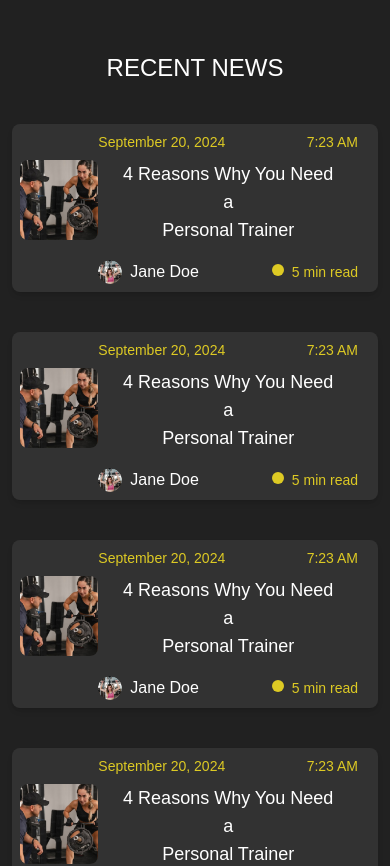
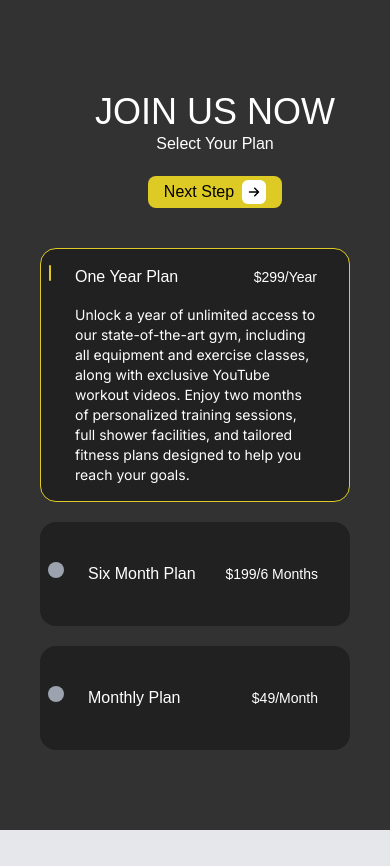
Before and after one commit to eyoaab/Gym-Management-Website, a React (Create React App) app in the folder front-end/gym-management-system/: page / in a window 390 px wide. Shown: the top 866 px of the page. After the commit the page ends 844 px from the top, so only its background shows below. Built offline with nearby package versions, Linux system fonts and the light colour scheme; a web font is replaced by a local one.

Commit message:
improved the plans and options page to be responsive

```diff
--- a/front-end/gym-management-system/src/pages/home-page/main-page.jsx
+++ b/front-end/gym-management-system/src/pages/home-page/main-page.jsx
@@ -16,9 +16,9 @@ function MainPage() {
       {/* <ServicePage /> */}
       {/* <ClassesPage /> */}
       {/* <TeatimonialsPage /> */}
-      <ShortBlogsPage />
+      {/* <ShortBlogsPage /> */}
+      <PlansOptionPage />
       {/*
-            <PlansOptionPage />
             <ContactPage />
             <Footer /> */}
     </div>
--- a/front-end/gym-management-system/src/pages/plans-option-page/components/options-card.jsx
+++ b/front-end/gym-management-system/src/pages/plans-option-page/components/options-card.jsx
@@ -1,13 +1,23 @@
 import React from "react";
 
-function OptionCard({ title, price, description, isSelected, handleSelection, index }) {
+function OptionCard({
+  title,
+  price,
+  description,
+  isSelected,
+  handleSelection,
+  index,
+}) {
   return (
     <div
-      className={`flex flex-row p-6 rounded-2xl bg-classBg
-      ${isSelected ? "border border-3 border-darkYellow py-4" : "border-none py-10"}
+      className={`flex flex-row p-2 md:p-5 rounded-2xl bg-classBg
+      ${
+        isSelected
+          ? "border border-3 border-darkYellow py-4"
+          : "border-none py-10"
+      }
       transition-all duration-500 ease-out`}
     >
-
       {/* Selection Indicator */}
 
       <div
@@ -20,8 +30,8 @@ function OptionCard({ title, price, description, isSelected, handleSelection, in
       <article className="flex flex-col flex-grow px-6 space-y-4">
         {/* Plan Header */}
         <div className="flex flex-row justify-between items-center">
-          <h2 className="text-white font-saira text-xl">{title}</h2>
-          <p className="text-white text-xl font-saira">{price}</p>
+          <h2 className="text-white font-saira text-md md:text-lg">{title}</h2>
+          <p className="text-white text-sm md:text-xl font-saira">{price}</p>
         </div>
 
         {/* Plan Description */}
--- a/front-end/gym-management-system/src/pages/plans-option-page/plans-option.jsx
+++ b/front-end/gym-management-system/src/pages/plans-option-page/plans-option.jsx
@@ -31,9 +31,10 @@ function PlansOptionPage() {
   };
 
   return (
-    <div className="flex flex-col md:flex-row  items-center justify-evenly py-20 px-20 bg-darkGray">
+    <div className=" bg-darkGray flex flex-col items-center justify-center overflow-hidden">
+      <div className="flex flex-col-reverse md:flex-row space-y-3  space-x-10 items-center justify-evenly py-20 px-10 md:px-20">
         {/* Left Column */}
-      <div className="flex flex-col space-y-5 w-full md:w-1/2">
+        <div className="flex flex-col space-y-5 w-full  mt-10 md:mt-0">
           {plans.map((plan, index) => (
             <OptionCard
               key={index}
@@ -48,19 +49,20 @@ function PlansOptionPage() {
         </div>
 
         {/* Right Column */}
-      <div className="flex flex-col justify-center  items-start space-y-5 w-full md:w-1/3 text-center md:text-left">
+        <div className="flex flex-col justify-center items-center space-y-5 w-full md:w-1/3 text-center md:text-left">
           <div>
-          <p className="text-white font-saira text-[55px]">JOIN US NOW</p>
+            <p className="text-white font-saira text-center md:text-left text-4xl md:text-5xl">
+              JOIN US NOW
+            </p>
             <p className="text-white text-md">Select Your Plan</p>
           </div>
 
           {/* Button Section */}
-        <div
-          className="flex items-center bg-darkYellow text-black py-2 px-7 rounded-lg mt-5 cursor-pointer w-max transition-all"
-        >
+          <div className="flex items-center bg-darkYellow text-black px-4 py-1 md:py-2 md:px-7 rounded-lg my-5 cursor-pointer w-max transition-all">
             <span className="font-light ">Next Step</span>
             <div className="bg-white rounded-md w-6 h-6 flex justify-center items-center ml-2">
               <FaArrowRight size={12} />
+            </div>
           </div>
         </div>
       </div>
```
Lines whose indentation alone changed are shown as unchanged.
